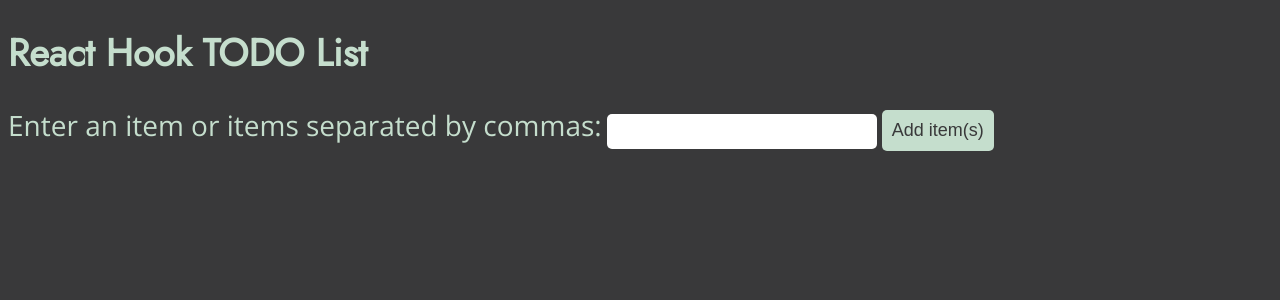
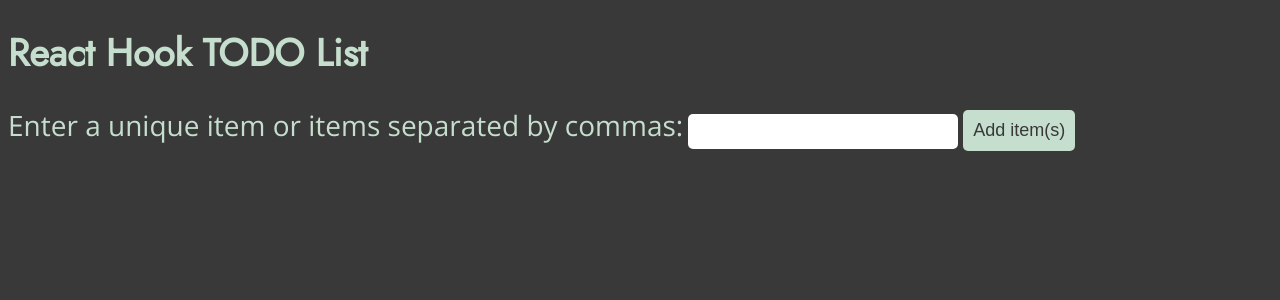
Before and after one commit to aggiewb/hook-todo-list, a React (Create React App) app in the folder client/: page / in a window 1280 px wide. Shown: the top 300 px of the page. Built offline with nearby package versions, Linux system fonts and the light colour scheme.

Commit message:
Add TODO commenting and Input instructions for entering
only unique values

```diff
--- a/client/src/App.js
+++ b/client/src/App.js
@@ -14,7 +14,7 @@ function App() {
       setText(text);
   }
 
-  //TODO: Prevent only a comma being entered
+  //TODO: Prevent only a comma being entered, and only unique values
   const submit = (event) => {
     event.preventDefault();
     setList(list.concat(text.split(',')));
--- a/client/src/components/Input.js
+++ b/client/src/components/Input.js
@@ -3,7 +3,7 @@ import React from 'react';
 const Input = (props) => {
     return <form onSubmit={props.submit}>
         <label>
-            Enter an item or items separated by commas:
+            Enter a unique item or items separated by commas:
             <input type="text" value={props.text} onChange={props.change} required></input>
         </label>
         <input type="submit" value="Add item(s)"></input>
```
